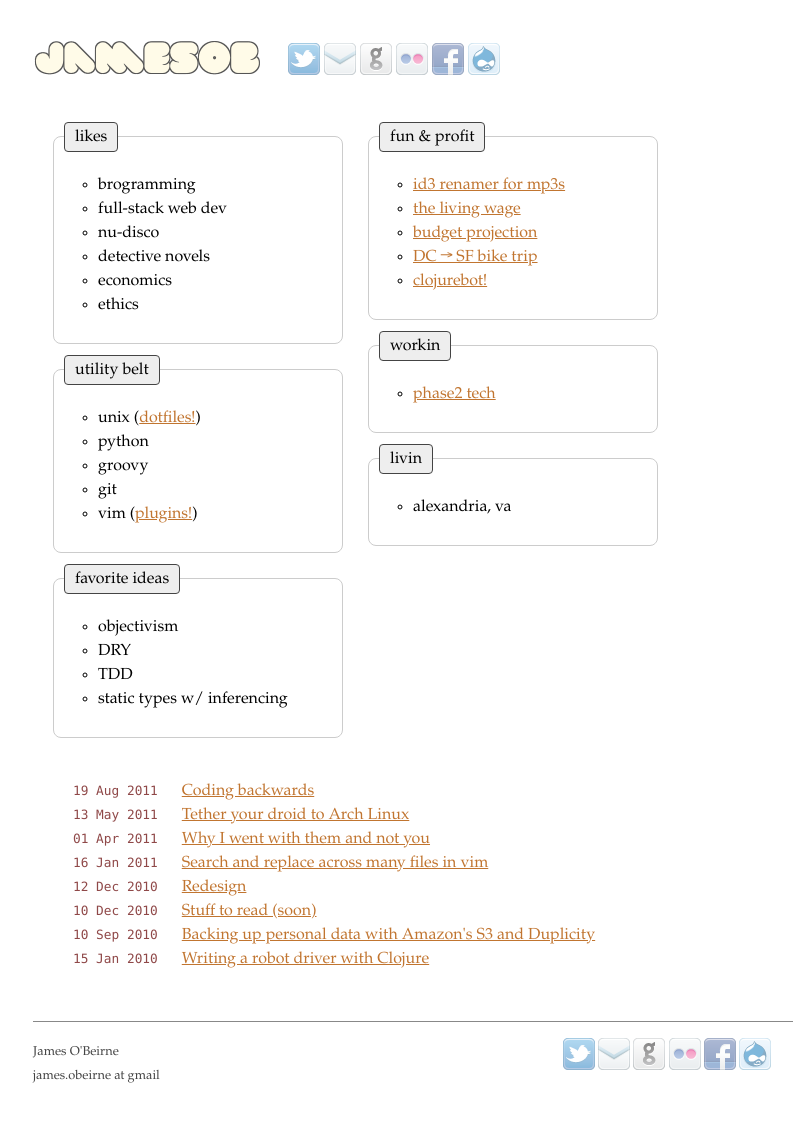
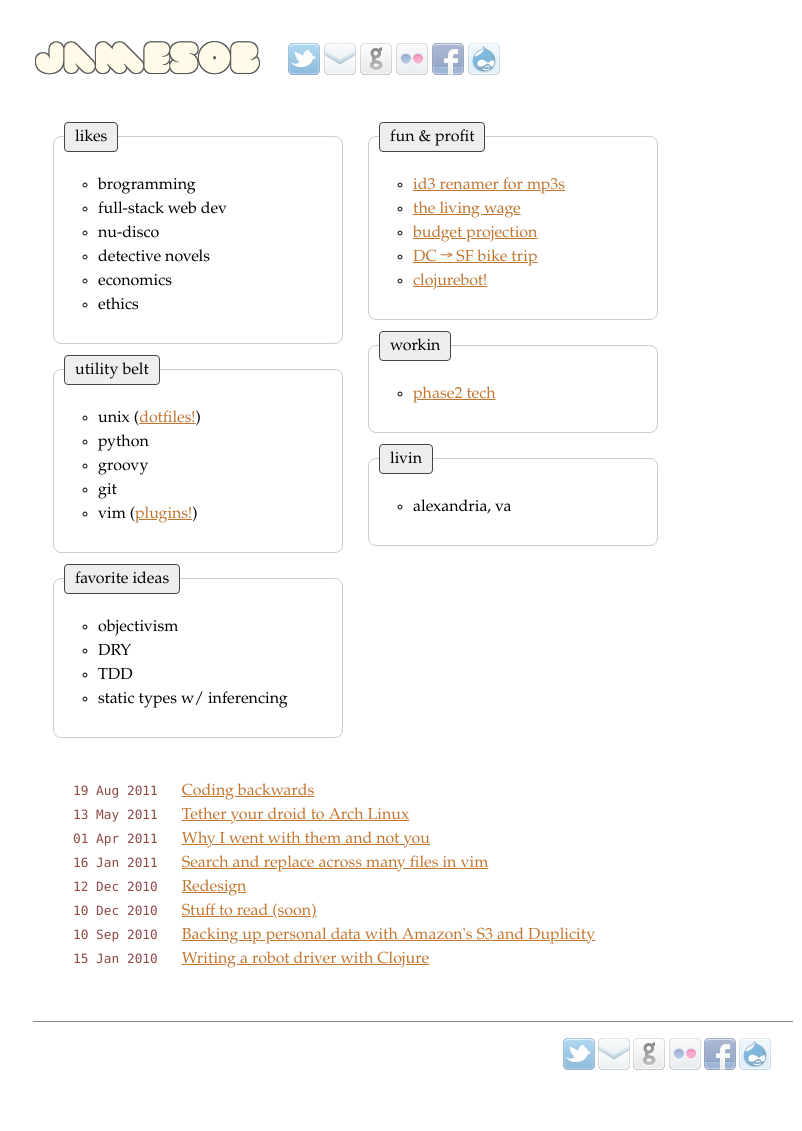
Before and after one commit to jamesob/jamesob.github.io, a Jekyll site: the page built from index.html, in a window 1280 px wide. Shown: the whole page, without its empty margins (237-1039 px from the left). Built offline with Jekyll 4.4.1, drawn with Linux system fonts in a browser that asks for light colours.

Commit message:
Remove footer sig

```diff
--- a/_includes/footer.html
+++ b/_includes/footer.html
@@ -1,28 +1,6 @@
 
 <div class="footer prefix_2 grid_9 suffix_1">
-  <div class="contact">
-    <p>
-    James O'Beirne<br />
-    james.obeirne at gmail
-    </p>
-  </div>
 
   {% include social-media.html %}
 
-  <!--
-  <div id="footer-images">
-    <div class="picture">
-      <img src="/images/scaled/flowers.jpg" />
-    </div>
-
-    <div class="picture">
-      <img src="/images/scaled/theDonAndI-me.jpg" />
-    </div>
-
-    <div class="picture">
-      <img src="/images/scaled/trains.jpg" />
-    </div>
-  </div>
-  -->
-
 </div>
```
